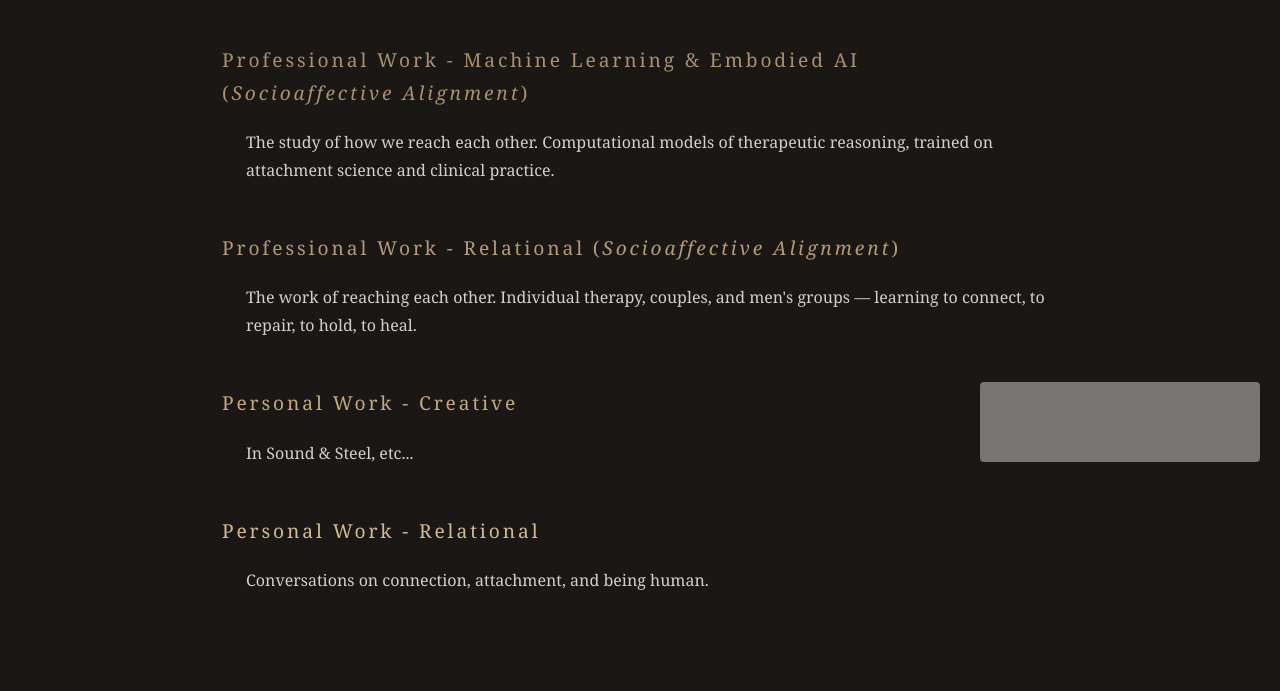
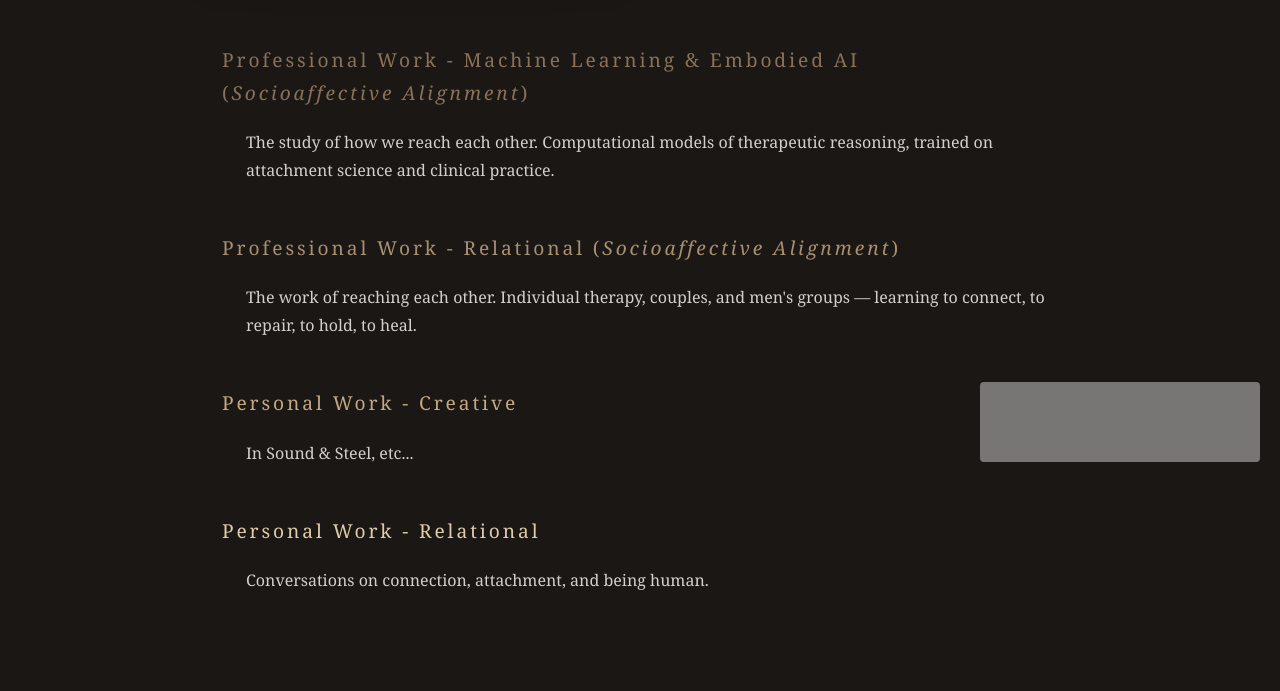
Before and after one commit to geosh5676/geosh5676.github.io, a Jekyll site: the page index.html, which Jekyll copies as it is, in a window 1280 px wide. Shown: the part 410-1101 px from the top of the page. Built offline with Jekyll 4.4.1, drawn with Linux system fonts in a browser that asks for light colours; grey boxes are pictures that could not be loaded.

Commit message:
Increase heading gradient contrast
Top darker (#8a7258), bottom lighter (#e0cca8)

Co-Authored-By: Claude Opus 4.5 <noreply@anthropic.com>

```diff
--- a/index.html
+++ b/index.html
@@ -116,18 +116,18 @@
             border-bottom-color: var(--accent);
         }
 
-        /* Subtle gradient for section headings - darker at top, lighter at bottom */
-        #professional-ml h2, #professional-ml h2 a { color: #a89070; }
-        #professional-ml h2 a:hover { border-bottom-color: #a89070; }
+        /* Gradient for section headings - darker at top, lighter at bottom */
+        #professional-ml h2, #professional-ml h2 a { color: #8a7258; }
+        #professional-ml h2 a:hover { border-bottom-color: #8a7258; }
 
-        #professional-relational h2, #professional-relational h2 a { color: #b49a78; }
-        #professional-relational h2 a:hover { border-bottom-color: #b49a78; }
+        #professional-relational h2, #professional-relational h2 a { color: #a89070; }
+        #professional-relational h2 a:hover { border-bottom-color: #a89070; }
 
         #personal-creative h2, #personal-creative h2 a { color: #c4a882; }
         #personal-creative h2 a:hover { border-bottom-color: #c4a882; }
 
-        #personal-relational h2, #personal-relational h2 a { color: #d4ba94; }
-        #personal-relational h2 a:hover { border-bottom-color: #d4ba94; }
+        #personal-relational h2, #personal-relational h2 a { color: #e0cca8; }
+        #personal-relational h2 a:hover { border-bottom-color: #e0cca8; }
 
         p {
             margin-bottom: 1rem;
```
